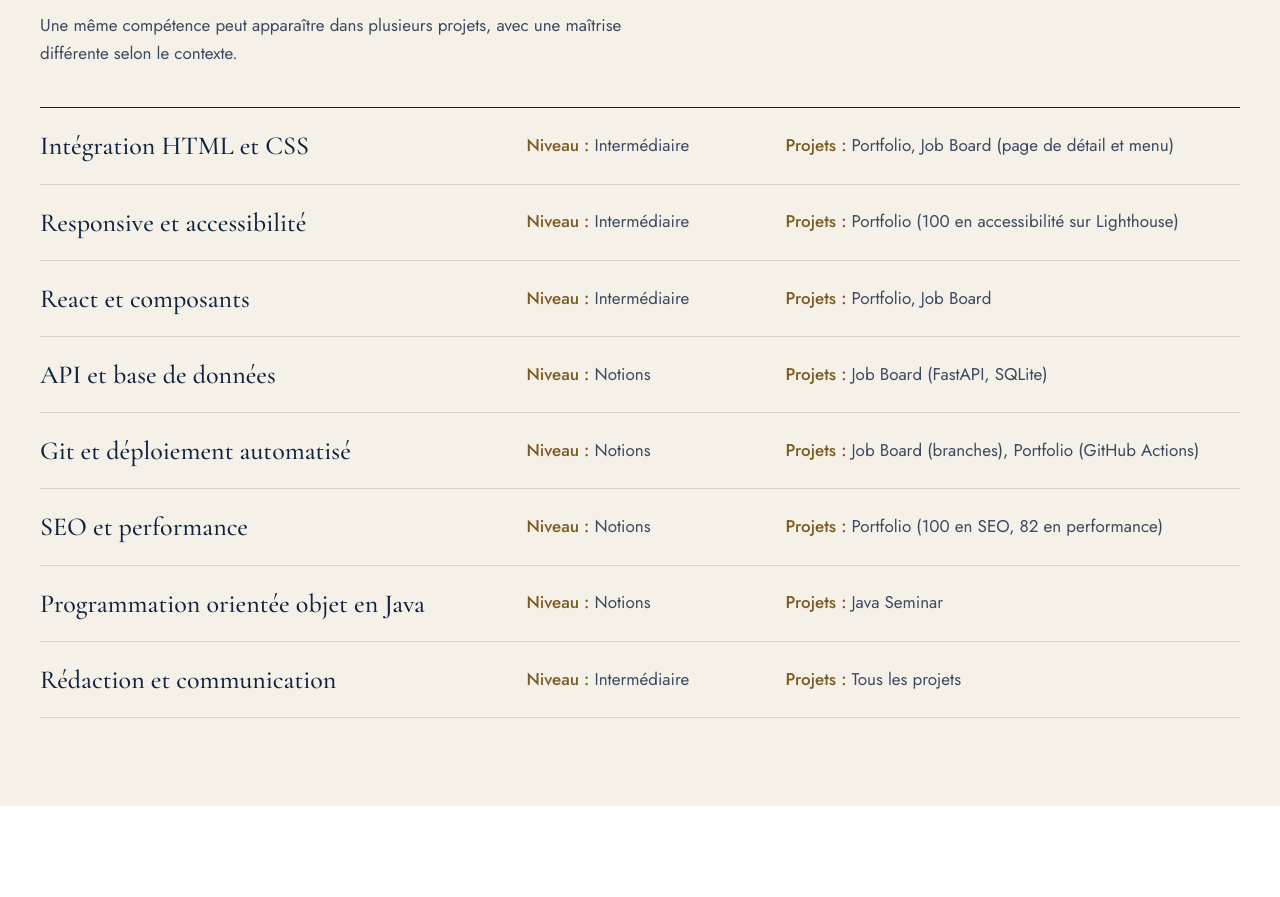
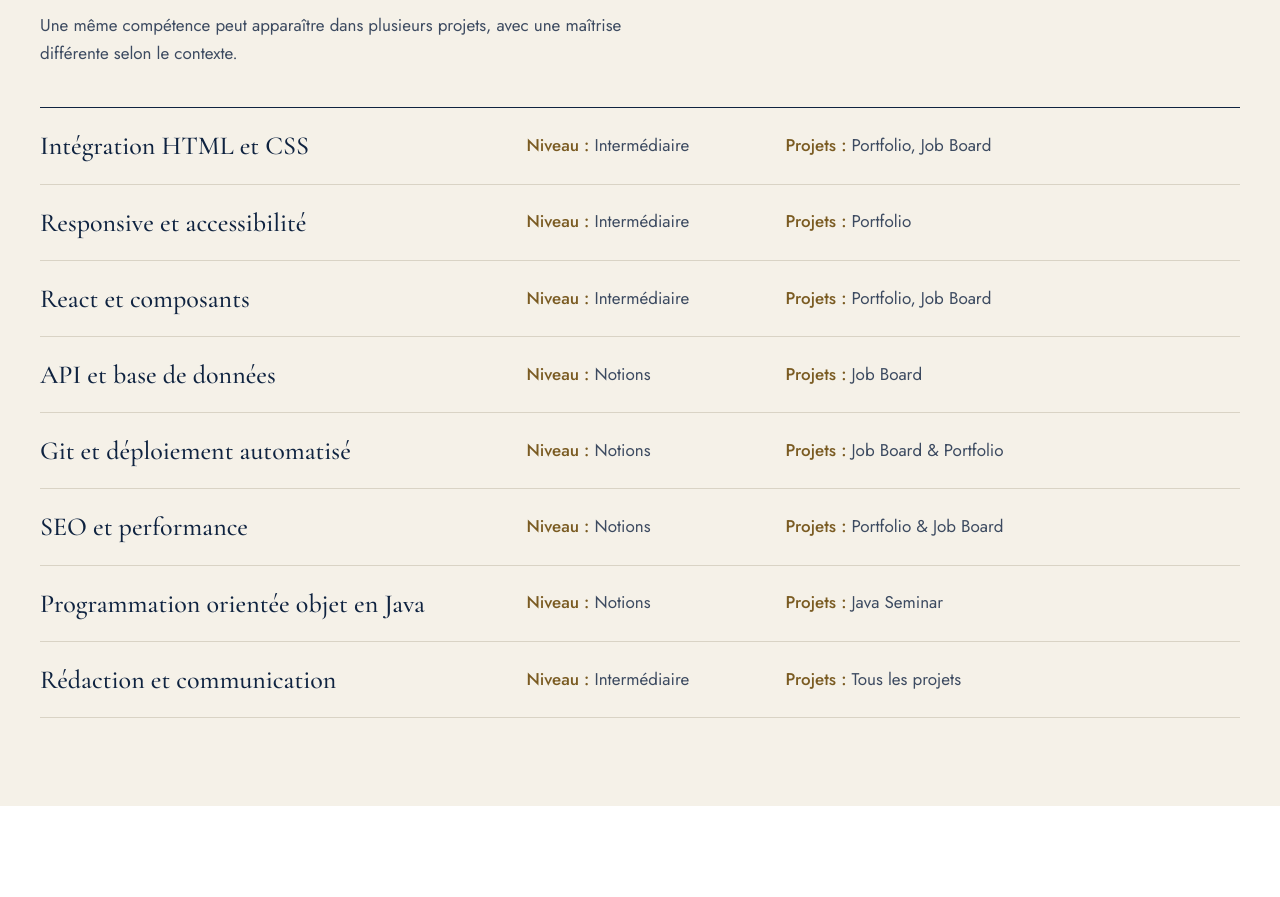
Before and after one commit to Aure-0411/Portfolio, a React (Vite) app: page /parcours in a window 1280 px wide. Shown: the part 2180-3077 px from the top of the page. Built offline with nearby package versions, Linux system fonts and the light colour scheme.

Commit message:
fixing the last details on the page parcours

```diff
--- a/src/Pages/Parcours.jsx
+++ b/src/Pages/Parcours.jsx
@@ -34,12 +34,12 @@ export default function Parcours() {
   ]
 
   const skills = [
-    { name: "Intégration HTML et CSS", level: "Intermédiaire", projects: "Portfolio, Job Board (page de détail et menu)" },
-    { name: "Responsive et accessibilité", level: "Intermédiaire", projects: "Portfolio (100 en accessibilité sur Lighthouse)" },
+    { name: "Intégration HTML et CSS", level: "Intermédiaire", projects: "Portfolio, Job Board" },
+    { name: "Responsive et accessibilité", level: "Intermédiaire", projects: "Portfolio" },
     { name: "React et composants", level: "Intermédiaire", projects: "Portfolio, Job Board" },
-    { name: "API et base de données", level: "Notions", projects: "Job Board (FastAPI, SQLite)" },
-    { name: "Git et déploiement automatisé", level: "Notions", projects: "Job Board (branches), Portfolio (GitHub Actions)" },
-    { name: "SEO et performance", level: "Notions", projects: "Portfolio (100 en SEO, 82 en performance)" },
+    { name: "API et base de données", level: "Notions", projects: "Job Board" },
+    { name: "Git et déploiement automatisé", level: "Notions", projects: "Job Board & Portfolio" },
+    { name: "SEO et performance", level: "Notions", projects: "Portfolio & Job Board" },
     { name: "Programmation orientée objet en Java", level: "Notions", projects: "Java Seminar" },
     { name: "Rédaction et communication", level: "Intermédiaire", projects: "Tous les projets" },
   ]
```
